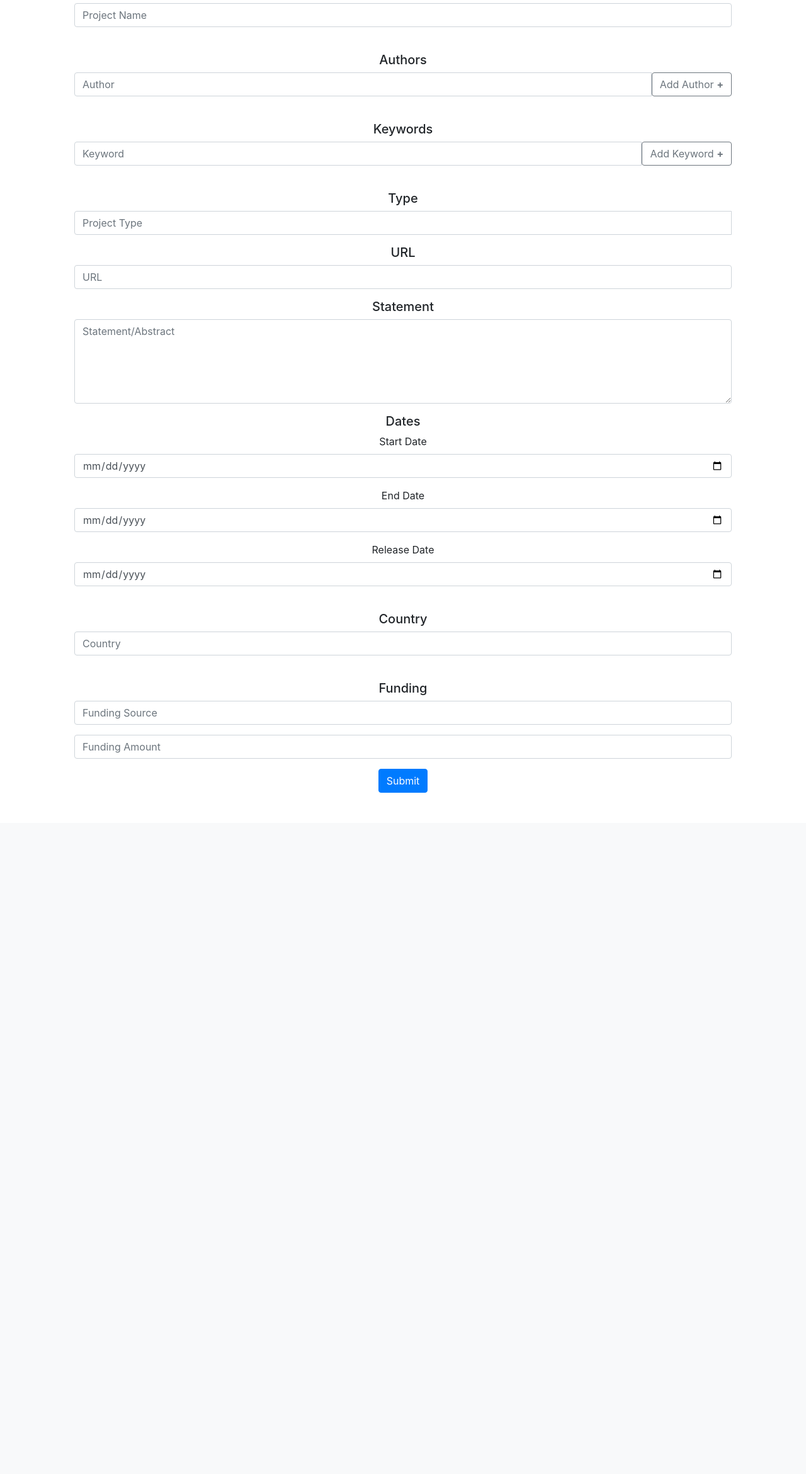
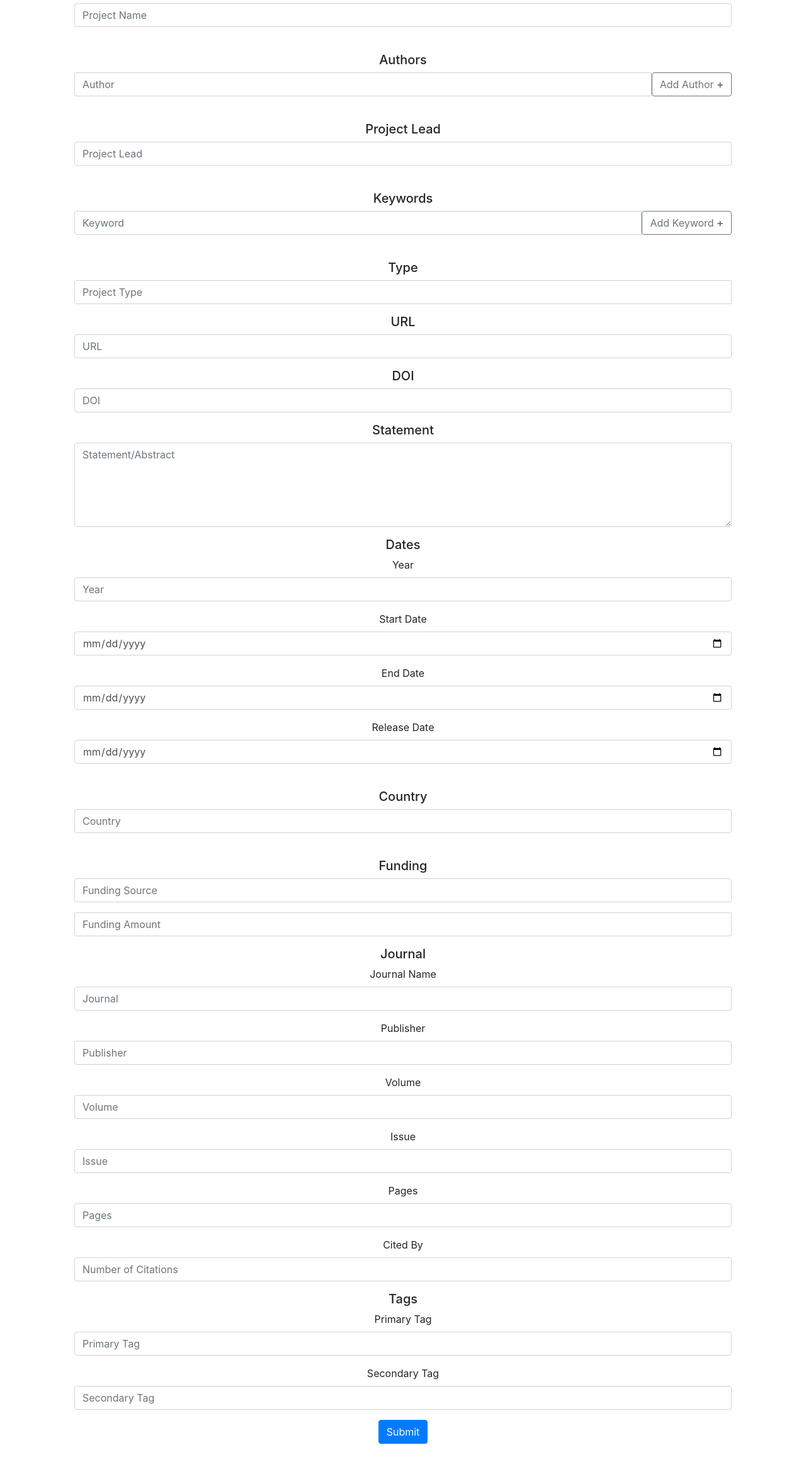
Before and after one commit to 17736581/csart-database, a Python web app: template templates/add.html in a window 1280 px wide. Shown: the part 135-2476 px from the top of the page at 63% size. Before the commit the page ends 1394 px from the top, so only its background shows below. Run offline with Jinja, Linux system fonts and the light colour scheme; the template is opened without the code that fills it, so the values that code supplies are empty; some libraries are stand-ins or nearby versions.

Commit message:
new fields added to add project

```diff
--- a/templates/add.html
+++ b/templates/add.html
@@ -77,6 +77,11 @@
         </div>
     </div>
     <br>
+    <h5>Project Lead</h5>
+    <div class="form-group">
+        <input class="form-control" id="project_lead" name="project_lead" type="text" placeholder="Project Lead">
+    </div>
+    <br>
     <!-- Keywords -->
     <h5>Keywords</h5>
     <div class="form-group" id="keyword_container">
@@ -112,6 +117,10 @@
     <div class="form-group">
         <input class="form-control" id="url" name="url" type="text" placeholder="URL" required>
     </div>
+    <h5>DOI</h5>
+    <div class="form-group">
+        <input class="form-control" id="doi" name="doi" type="text" placeholder="DOI">
+    </div>
     <!-- Statement -->
     <h5>Statement</h5>
     <div class="form-group">
@@ -119,6 +128,10 @@
     </div>
     <!-- Dates -->
     <h5>Dates</h5>
+    <div class="form-group">
+        <label for="year">Year</label>
+        <input class="form-control" id="year" name="year" type="number" min="1900" max="2099" step="1" placeholder="Year">
+    </div>
     <div class="form-group">
         <label for="start_date">Start Date</label>
         <input class="form-control" id="start_date" name="start_date" type="date" title="Start Date">
@@ -146,6 +159,40 @@
     <div class="form-group">
         <input class="form-control" id="funding_amount" name="funding_amount" type="number" placeholder="Funding Amount">
     </div>
+    <h5>Journal</h5>
+    <div class="form-group">
+        <label for="journal">Journal Name</label>
+        <input class="form-control" id="journal" name="journal" type="text" placeholder="Journal">
+    </div>
+    <div class="form-group">
+        <label for="publisher">Publisher</label>
+        <input class="form-control" id="publisher" name="publisher" type="text" placeholder="Publisher">
+    </div>
+    <div class="form-group">
+        <label for="volume">Volume</label>
+        <input class="form-control" id="volume" name="volume" type="text" placeholder="Volume">
+    </div>
+    <div class="form-group">
+        <label for="issue">Issue</label>
+        <input class="form-control" id="issue" name="issue" type="text" placeholder="Issue">
+    </div>
+    <div class="form-group">
+        <label for="pages">Pages</label>
+        <input class="form-control" id="pages" name="pages" type="text" placeholder="Pages">
+    </div>
+    <div class="form-group">
+        <label for="cited_by">Cited By</label>
+        <input class="form-control" id="cited_by" name="cited_by" type="number" placeholder="Number of Citations">
+    </div>
+    <h5>Tags</h5>
+    <div class="form-group">
+        <label for="primary_tag">Primary Tag</label>
+        <input class="form-control" id="primary_tag" name="primary_tag" type="text" placeholder="Primary Tag">
+    </div>
+    <div class="form-group">
+        <label for="secondary_tag">Secondary Tag</label>
+        <input class="form-control" id="secondary_tag" name="secondary_tag" type="text" placeholder="Secondary Tag">
+    </div>
     <button type="submit" class="btn btn-primary">Submit</button>
 </form>
 {% endblock %}
```
Also changed, not shown: application.py (+23 -3 lines).
